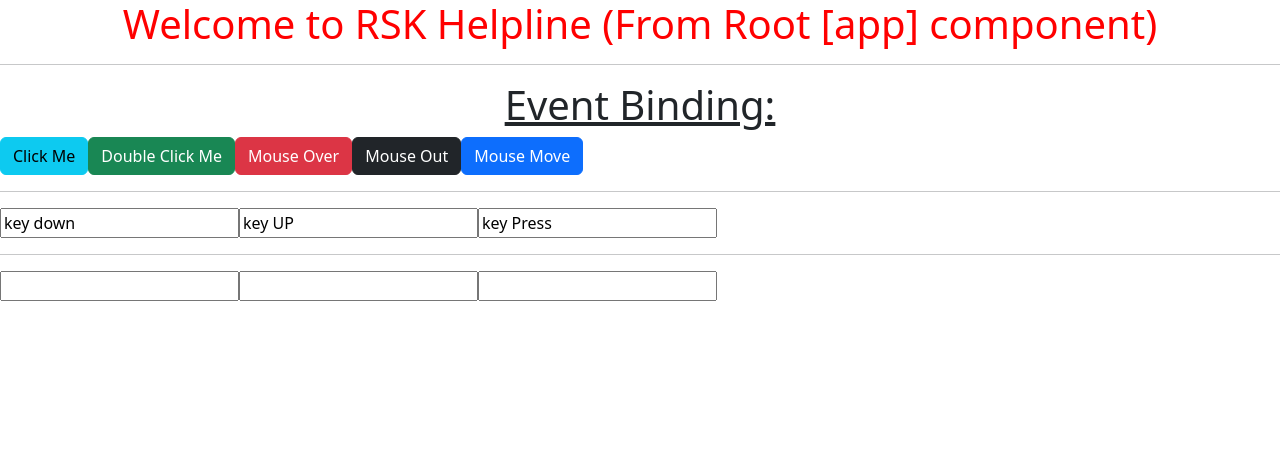
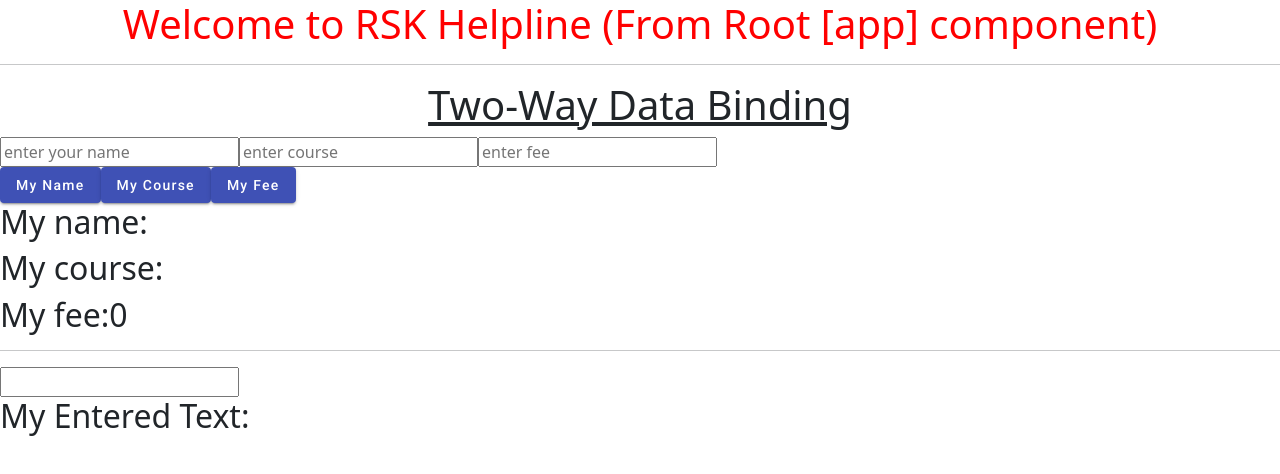
Before and after one commit to SatishKonduru/Angular16, an Angular app: page / in a window 1280 px wide. Shown: the top 474 px of the page. Built offline with nearby package versions, Linux system fonts and the light colour scheme.

Commit message:
TwoWay Databinding

```diff
--- a/src/app/app.component.html
+++ b/src/app/app.component.html
@@ -9,4 +9,5 @@
 <!-- <app-p-binding></app-p-binding> -->
 <!-- <app-c-binding></app-c-binding> -->
 <!-- <app-s-binding></app-s-binding> -->
-<app-e-binding></app-e-binding>
+<!-- <app-e-binding></app-e-binding> -->
+<app-two-way></app-two-way>
--- /dev/null
+++ b/src/app/components/two-way/two-way.component.html
@@ -0,0 +1,20 @@
+<h1><u>Two-Way Data Binding</u></h1>
+<input type="text" #name placeholder="enter your name">
+<input type="text" #course placeholder="enter course">
+<input type="text" #fee placeholder="enter fee">
+
+<!-- <button mat-button color="primary"> My Name</button>
+<button mat-flat-button color="primary"> My Name</button> -->
+<br>
+<button mat-raised-button color="primary" (click)="onClick(name.value)"> My Name</button>
+<button mat-raised-button color="primary" (click)="onClick1(course.value)"> My Course</button>
+<button mat-raised-button color="primary" (click)="onClick2(fee.value)"> My Fee</button>
+<br>
+<h2>{{"My name:"+ myName }}</h2>
+<h2>{{"My course:"+ myCourse }}</h2>
+<h2>{{"My fee:"+ myFee }}</h2>
+
+<hr>
+
+<input type="text" [(ngModel)]="myText">
+<h2>{{'My Entered Text: '+myText}}</h2>
--- /dev/null
+++ b/src/app/components/two-way/two-way.component.ts
@@ -0,0 +1,26 @@
+import { Component } from '@angular/core';
+
+@Component({
+  selector: 'app-two-way',
+  templateUrl: './two-way.component.html',
+  styleUrls: ['./two-way.component.css']
+})
+export class TwoWayComponent {
+
+  public myName: string = ''
+  public myCourse: string = ''
+  public myFee : number = 0
+  public myText: string = ''
+  onClick(name){
+    console.log("Welcome: ", name)
+    this.myName= name
+  }
+  onClick1(course){
+    console.log("Course name: ", course)
+    this.myCourse = course
+  }
+  onClick2(fee){
+    console.log("Fee Details: ", fee)
+    this.myFee= fee
+  }
+}
--- /dev/null
+++ b/src/app/modules/angular-material/angular-material.module.ts
@@ -0,0 +1,13 @@
+import { NgModule } from '@angular/core';
+import {MatButtonModule} from '@angular/material/button';
+
+
+
+const materialComponents = [
+  MatButtonModule
+]
+@NgModule({
+  imports: [materialComponents],
+  exports: [materialComponents]
+})
+export class AngularMaterialModule { }
```
Also changed, not shown: src/app/app.module.ts (+8 -3 lines), src/app/components/two-way/two-way.component.css (added).
